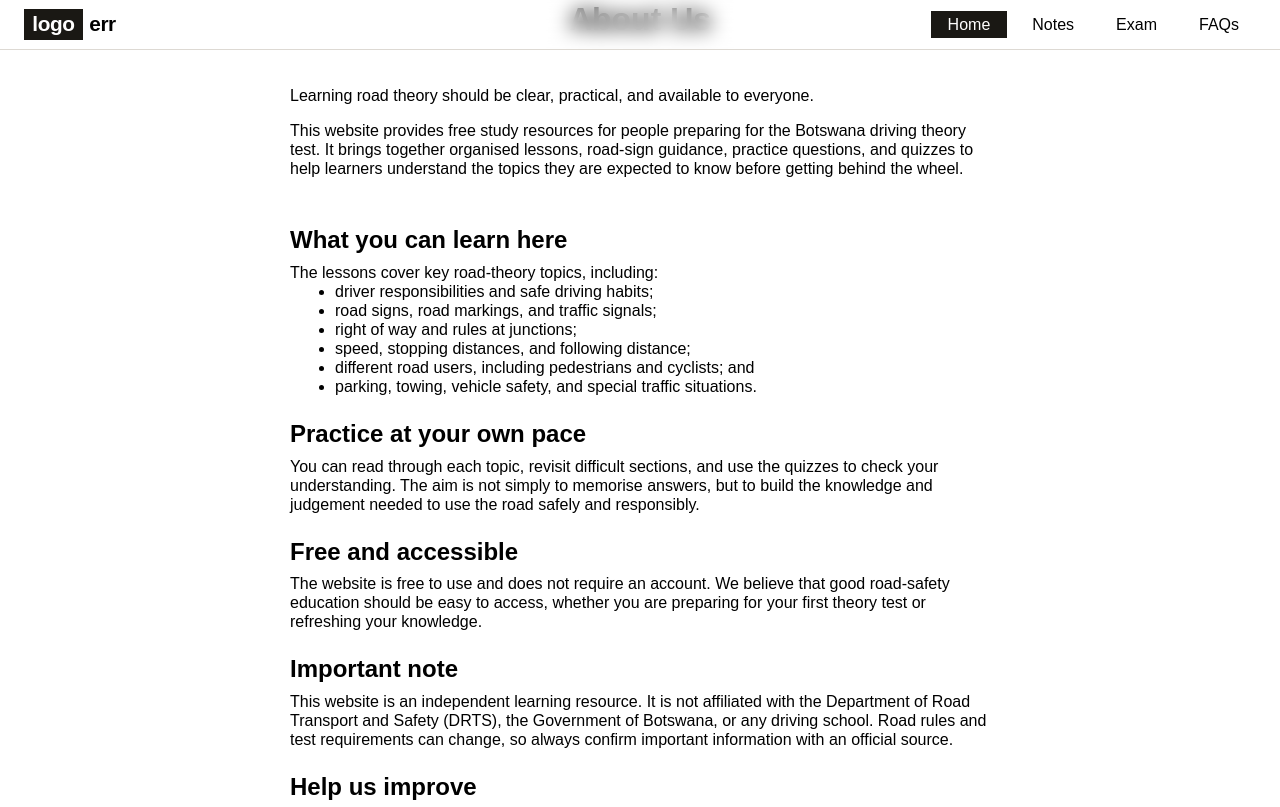
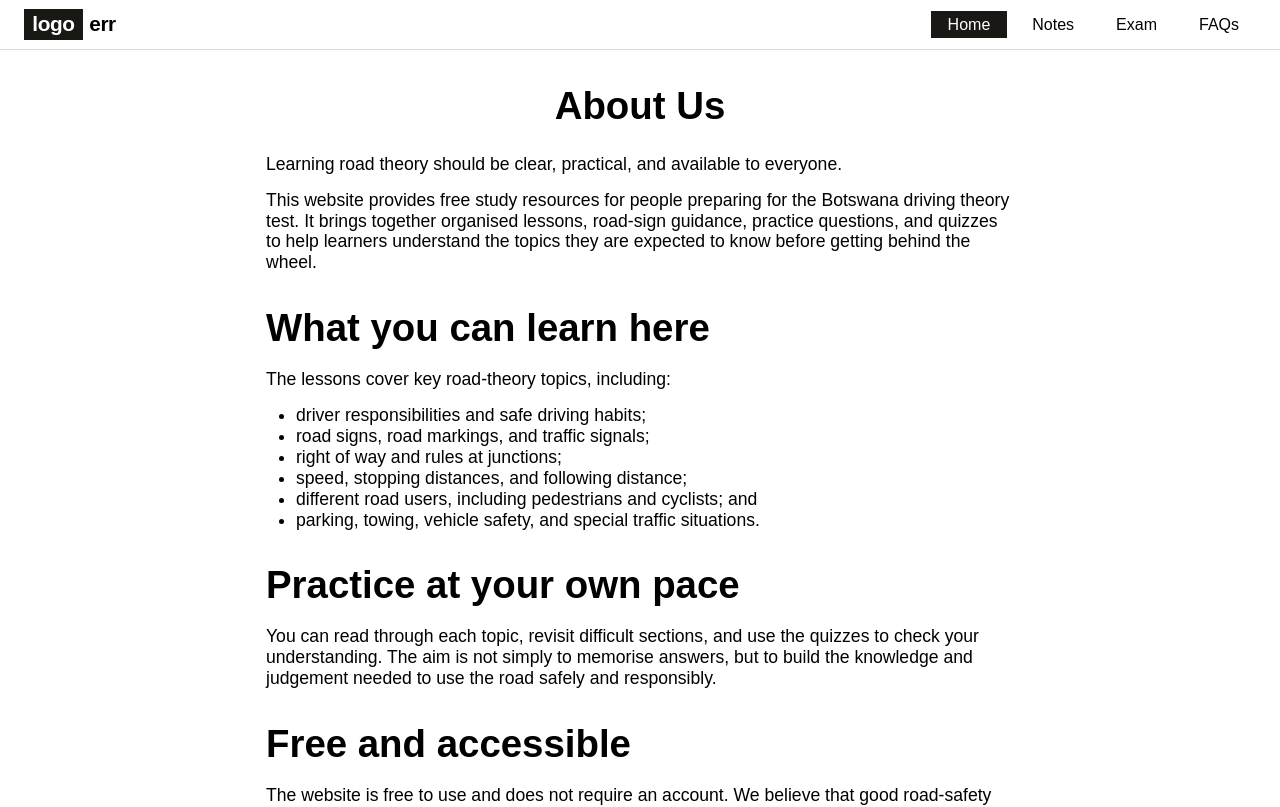
Before and after one commit to ndibopeace/Matshwao-next-js-by-err, a Next.js app: page /about in a window 1280 px wide. Shown: the top 807 px of the page. Built offline with nearby package versions, Linux system fonts and the light colour scheme; a web font is replaced by a local one.

Commit message:
added css module to footer links

```diff
--- /dev/null
+++ b/src/app/about/footer_links.module.css
@@ -0,0 +1,114 @@
+/* css for the footer links; about, buy us coffee, contact us, disclaimer, privacy etc */
+
+:root {
+  --paragraphs-margin-bottom: 15px;
+  --h2-margin-bottom: 18px;
+}
+
+.main_container {
+  margin-top: var(--margin-top-from-header);
+  width: clamp(5rem, 100%, 750px);
+  margin-inline: auto;
+  font-size: 1.1rem;
+
+  border: red solid 1px;
+  border: transparent solid 1px;
+}
+
+.main_container h1 {
+  font-size: var(--font-size-H1);
+  margin-top: clamp(16px, 5vw, 32px);
+
+  text-align: center;
+  /* border: red solid 1px; */
+}
+
+.last_updated {
+  font-style: italic;
+  font-size: 0.85rem;
+  margin-top: clamp(16px, 5vw, 25px);
+  /* text-align: center; */
+  /* border: red solid 1px; */
+}
+
+
+.form {
+    /* border: red solid 1px; */
+    width: clamp(200px, 80%, 550px);
+    /* height: auto; */
+    margin-inline: auto;
+    margin-bottom: clamp(35px, 6vw ,120px);
+    margin-top: clamp(20px, 5vw ,60px);
+
+
+}
+.form iframe {
+    /* border: transparent solid 1px; */
+    /* background-color: #0cda42; */
+    /* overflow: hidden; */
+
+}
+
+
+.first_sub_cont {
+  margin-top: clamp(10px, 3vw, 25px);
+
+  /* border: solid 1px red; */
+}
+
+.sub_cont {
+  margin-bottom: clamp(10px, 3vw, 32px);
+
+  /* display: flex;
+  flex-direction: column; */
+  /* row-gap: 1rem; */
+  /* border: red solid 1px; */
+}
+.sub_cont p {
+  margin-bottom: var(--paragraphs-margin-bottom);
+}
+.sub_cont h2 {
+  margin-bottom: var(--h2-margin-bottom);
+  font-size: var(--font-size-H2);
+}
+
+.sub_cont ul {
+  margin-left: clamp(10px, 5vw, 30px);
+  margin-bottom: 16px;
+  /* list-style-type: none; */
+
+  /* border: solid; */
+}
+.sub_cont span {
+  border-bottom: solid #0cda42 3px;
+}
+
+/*
+
+
+*/
+
+.disclaimer_text_cont {
+  display: flex;
+  justify-content: center;
+  flex-wrap: wrap;
+  gap: var(--paragraphs-margin-bottom);
+  margin-bottom: clamp(10px, 5vw, 50px);
+
+  /* border: red solid 1px; */
+}
+
+@media (max-width: 480px) {
+  .main_container {
+    padding-inline: var(--phone-padding-sides);
+  }
+
+  .form {
+    border: transparent solid 1px;
+    width: clamp(200px, 100%, 550px);
+    /* height: auto; */
+    margin-inline: auto;
+    margin-bottom: clamp(20px, 5vw ,100px);
+
+}
+}
--- a/src/app/about/page.jsx
+++ b/src/app/about/page.jsx
@@ -1,25 +1,26 @@
-import "./about.css"
+// import "./about.css"
+import styles from "./footer_links.module.css";
 
 export default function About() {
   return (
-    <div className="about-cont">
-
+    <div className={styles.main_container}>
       <h1>About Us</h1>
 
-      <div className="about-text-cont-main">
-        <p className="about-intro-txt">
+      <div className={`${styles.first_sub_cont} ${styles.sub_cont}`}>
+        <p>
           Learning road theory should be clear, practical, and available to
           everyone.
         </p>
-        <p className="about-intro-txt">
+        <p>
           This website provides free study resources for people preparing for
           the Botswana driving theory test. It brings together organised
           lessons, road-sign guidance, practice questions, and quizzes to help
           learners understand the topics they are expected to know before
           getting behind the wheel.
         </p>
+      </div>
 
-        <div className="about-sub-cont">
+      <div className={styles.sub_cont}>
         <h2>What you can learn here</h2>
         <p>The lessons cover key road-theory topics, including:</p>
         <ul>
@@ -27,16 +28,14 @@ export default function About() {
           <li>road signs, road markings, and traffic signals;</li>
           <li>right of way and rules at junctions;</li>
           <li>speed, stopping distances, and following distance;</li>
-            <li>
-              different road users, including pedestrians and cyclists; and
-            </li>
+          <li>different road users, including pedestrians and cyclists; and</li>
           <li>
             parking, towing, vehicle safety, and special traffic situations.
           </li>
         </ul>
       </div>
 
-        <div className="about-sub-cont">
+      <div className={styles.sub_cont}>
         <h2>Practice at your own pace</h2>
         <p>
           You can read through each topic, revisit difficult sections, and use
@@ -46,36 +45,33 @@ export default function About() {
         </p>
       </div>
 
-        <div className="about-sub-cont">
+      <div className={styles.sub_cont}>
         <h2>Free and accessible</h2>
         <p>
-            The website is free to use and does not require an account. We
-            believe that good road-safety education should be easy to access,
-            whether you are preparing for your first theory test or refreshing
-            your knowledge.
+          The website is free to use and does not require an account. We believe
+          that good road-safety education should be easy to access, whether you
+          are preparing for your first theory test or refreshing your knowledge.
         </p>
       </div>
 
-        <div className="about-sub-cont">
+      <div className={styles.sub_cont}>
         <h2>Important note</h2>
         <p>
-            This website is an independent learning resource. It is not
-            affiliated with the Department of Road Transport and Safety (DRTS),
-            the Government of Botswana, or any driving school. Road rules and
-            test requirements can change, so always confirm important
-            information with an official source.
+          This website is an independent learning resource. It is not affiliated
+          with the Department of Road Transport and Safety (DRTS), the
+          Government of Botswana, or any driving school. Road rules and test
+          requirements can change, so always confirm important information with
+          an official source.
         </p>
       </div>
 
-        <div className="about-sub-cont">
+      <div className={styles.sub_cont}>
         <h2>Help us improve</h2>
         <p>
-            We are continually working to make the lessons and quizzes clearer
-            and more useful. If you spot an error, have feedback, or would like
-            to suggest an improvement, please contact us through the Contact Us
-            page.
+          We are continually working to make the lessons and quizzes clearer and
+          more useful. If you spot an error, have feedback, or would like to
+          suggest an improvement, please contact us through the Contact Us page.
         </p>
-        </div>
       </div>
     </div>
   );
--- a/src/components/home/faq.jsx
+++ b/src/components/home/faq.jsx
@@ -3,6 +3,7 @@ import styles from "./styles/faq.module.css";
 function FrequentlyAskedQuestions() {
   return (
     <>
+    <></>
       <section className={styles.faq} id={styles.faq}>
         <div className={styles.container}>
           <h2>Frequently Asked Questions</h2>
```
Also changed, not shown: src/app/buy-us-coffee/page.jsx (+24 -17 lines), src/app/contact-us/page.jsx (+18 -8 lines), src/app/disclaimer/page.jsx (+11 -6 lines), src/app/privacy-policy/page.jsx (+33 -23 lines), src/components/home/styles/faq.module.css (+17 -16 lines). Lines whose indentation alone changed are shown as unchanged.
